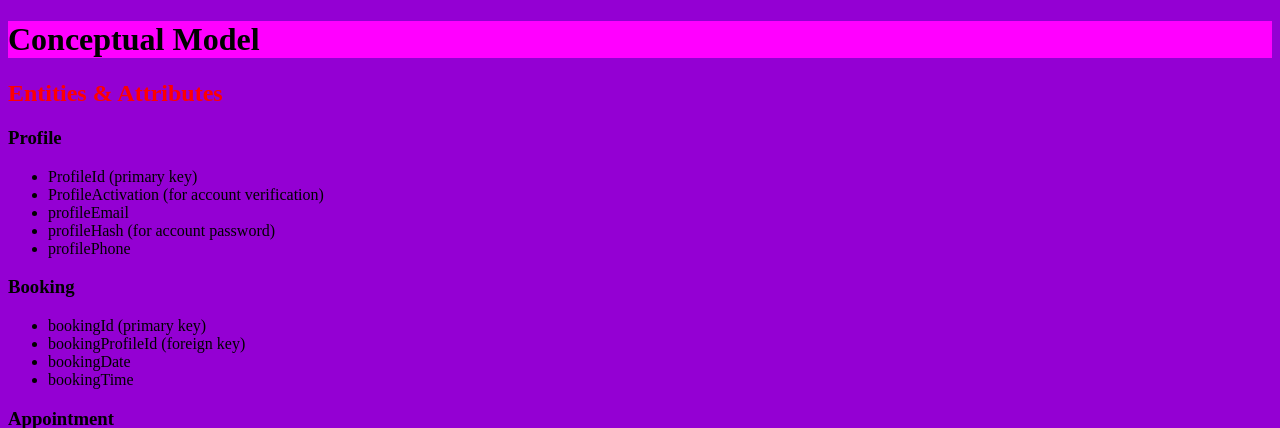
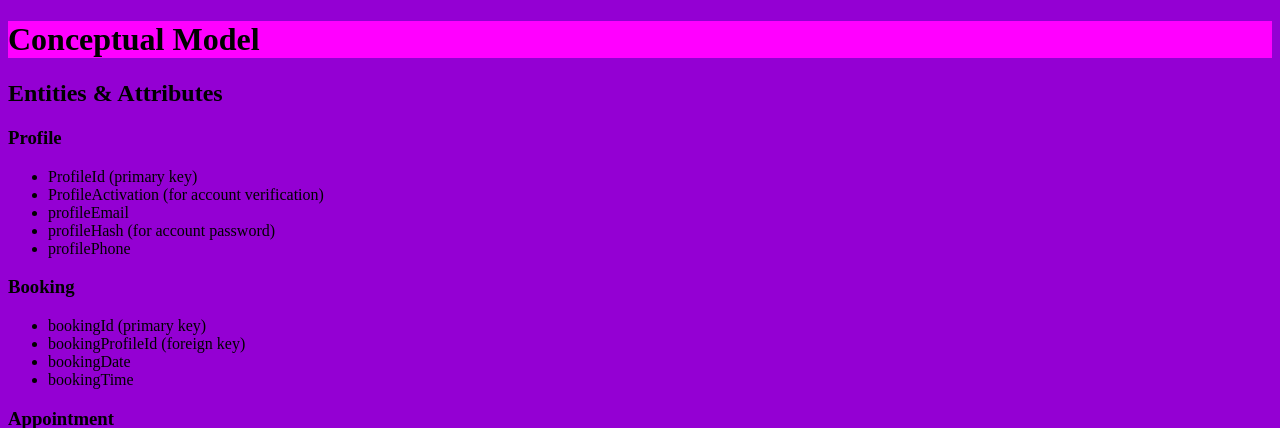
Before and after one commit to Ianwfoster/data-design, a PHP site: page /conceptual-model.php in a window 1280 px wide. Shown: the top 428 px of the page. Run offline with PHP 8.4, Linux system fonts and the light colour scheme.

Commit message:
edit css

```diff
--- a/epic/style.css
+++ b/epic/style.css
@@ -4,6 +4,3 @@ h1{
 body {
 	background-color: darkviolet;
 }
-h2{
-	color: red;
-}
```
